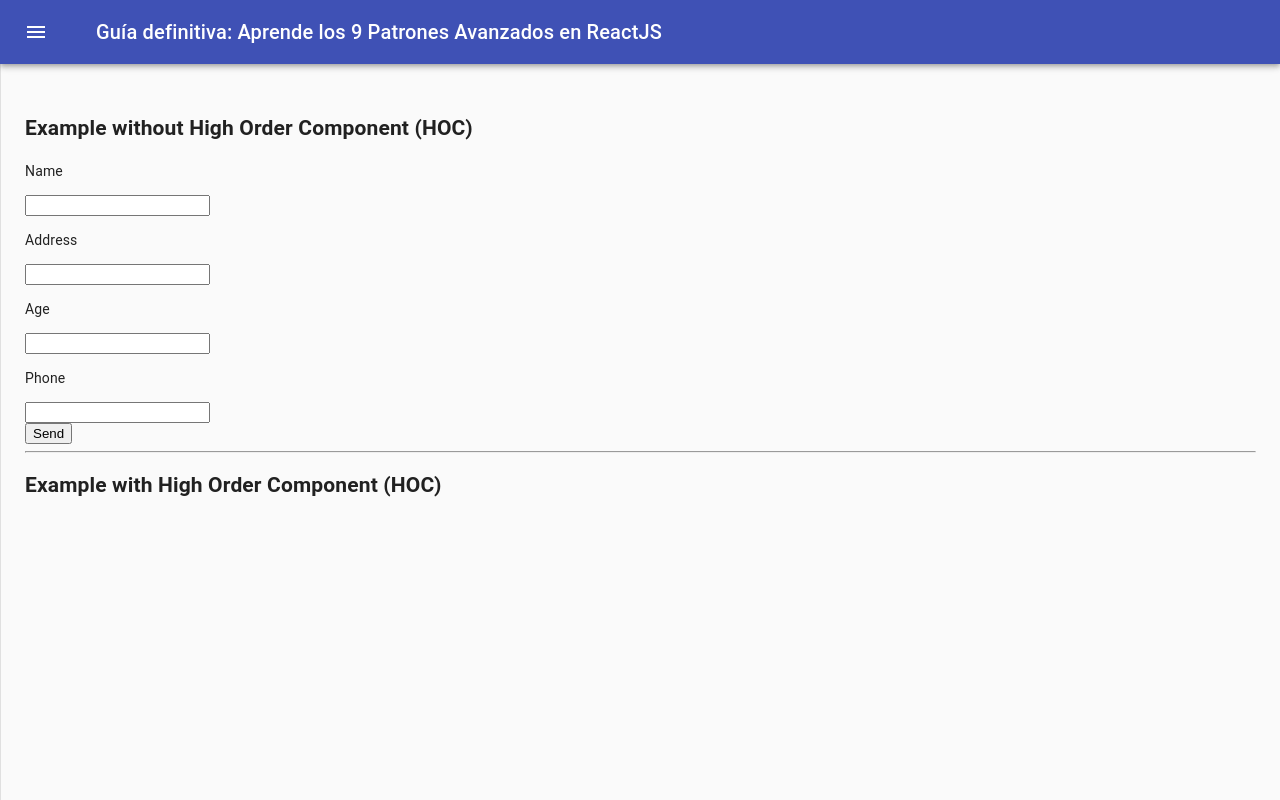
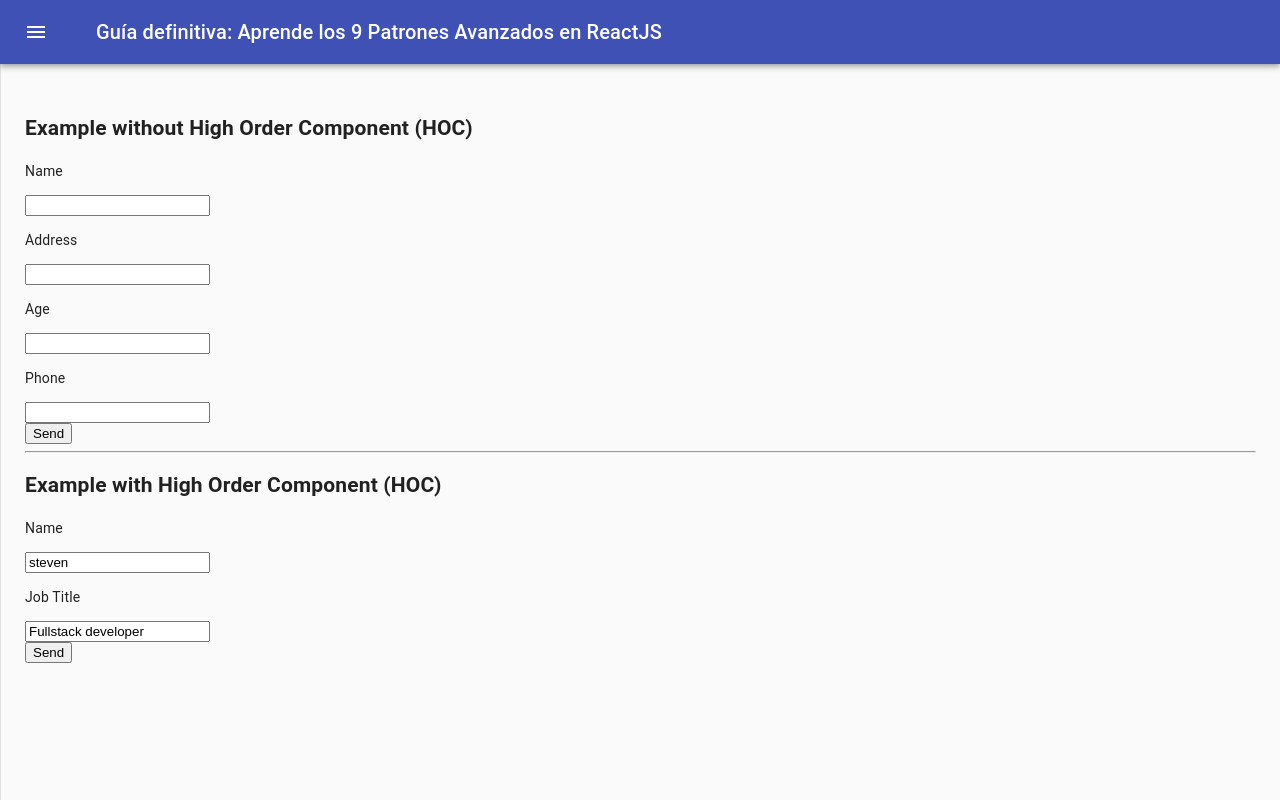
Before and after one commit to stevengf14/react-patterns, a React (Create React App) app: page /hoc in a window 1280 px wide. Built offline with nearby package versions, Linux system fonts and the light colour scheme.

Commit message:
hoc-page

```diff
--- /dev/null
+++ b/src/hoc/components/form-with-hoc.js
@@ -0,0 +1,62 @@
+import { useState } from "react";
+
+const withControlledForm = (Form, initialState = {}) => {
+  const ControlledForm = ({ onSubmit }) => {
+    const [formValues, setFormValues] = useState(initialState);
+
+    const handleChange = (e) => {
+      const {
+        target: { name, value },
+      } = e;
+      setFormValues({ ...formValues, [name]: value });
+    };
+
+    const handleSubmit = (e) => {
+      e.preventDefault();
+      onSubmit(formValues);
+    };
+
+    return (
+      <Form
+        formValues={formValues}
+        handleChange={handleChange}
+        handleSubmit={handleSubmit}
+      />
+    );
+  };
+
+  return ControlledForm;
+};
+
+const MyFormA = ({ formValues, handleChange, handleSubmit }) => {
+  return (
+    <form onSubmit={handleSubmit}>
+      <div>
+        <p>Name</p>
+        <input
+          type="text"
+          name="name"
+          value={formValues.name}
+          onChange={handleChange}
+        />
+      </div>
+      <div>
+        <p>Job Title</p>
+        <input
+          type="text"
+          name="jobTitle"
+          value={formValues.jobTitle}
+          onChange={handleChange}
+        />
+      </div>
+      <div>
+        <button type="submit">Send</button>
+      </div>
+    </form>
+  );
+};
+
+export const MyFormAControlled = withControlledForm(MyFormA, {
+  name: "steven",
+  jobTitle: "Fullstack developer",
+});
--- a/src/hoc/components/hoc-page.js
+++ b/src/hoc/components/hoc-page.js
@@ -1,8 +1,10 @@
 import React from "react";
-import { NormalForm } from "./nornal-form";
+import { NormalForm } from "./normal-form";
+import { MyFormAControlled } from "./form-with-hoc";
 
 export const HocPage = () => {
   const handleNormalSubmit = (data) => alert(data);
+  const handleHocSubmit = (data) => alert(JSON.stringify(data));
   return (
     <>
       <h2>Example without High Order Component (HOC)</h2>
@@ -10,6 +12,7 @@ export const HocPage = () => {
       <hr></hr>
 
       <h2>Example with High Order Component (HOC)</h2>
+      <MyFormAControlled onSubmit={handleHocSubmit} />
     </>
   );
 };
```
Also changed, not shown: src/hoc/components/normal-form.js (renamed from src/hoc/components/nornal-form.js).
